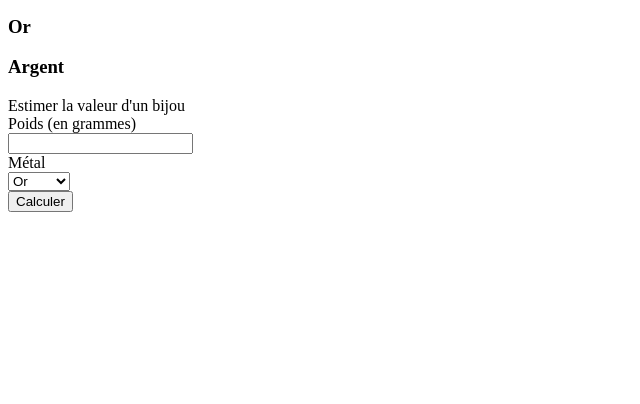
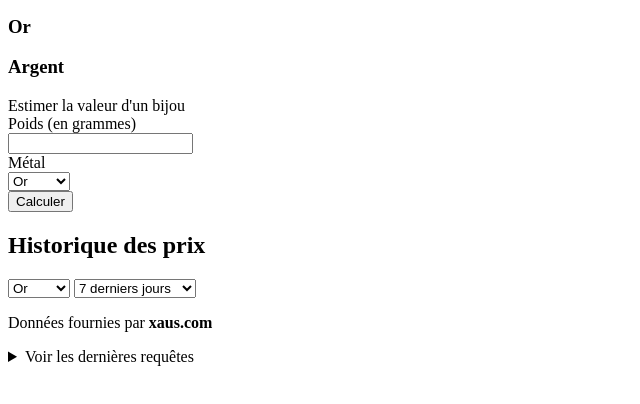
Before and after one commit to amajjoute/mizan, a plain HTML site: page index.html in a window 1280 px wide. Shown: the part 128-532 px from the top of the page, without its empty margins (0-640 px from the left). Drawn offline with Linux system fonts and the light colour scheme.

Commit message:
feat: add the two last sections structure in index

```diff
--- a/index.html
+++ b/index.html
@@ -34,7 +34,7 @@
     <main>
         <section>
             <div id="date-update" class="date-update">
-                Dernière mise à jour:
+                Dernière mise à jour: <div id="date"></div>
             </div>
         </section>
 
@@ -67,6 +67,7 @@
         </section>
 
         <section>
+            <div class="section-2">
                 <div class="title-estimer">Estimer la valeur d'un bijou</div>
                 <form id="form">
                     <div>
@@ -86,13 +87,65 @@
                         <button type="submit" class="submit-button">Calculer</button>
                     </div>
                 </form>
+
                 <div id="result" class="result"></div>
+            </div>
         </section>
 
         <section>
+            <div class="section-3">
+
+                <div class="historique-title">
+                    <h2>Historique des prix</h2>
+                </div>
+
+                <div class="historique-controls">
+                    <select name="history-metal" id="history-metal">
+                        <option value="gold">Or</option>
+                        <option value="silver">Argent</option>
+                    </select>
+
+                    <select name="history-period" id="history-period">
+                        <option value="7">7 derniers jours</option>
+                        <option value="30">30 derniers jours</option>
+                    </select>
+                </div>
+
+                <div id="history-chart" class="history-chart"
+                    role="img"
+                    aria-label="Graphique de l'historique des prix">
+                </div>
+
+            </div>
         </section>
 
-        <section></section>
+        <section>
+            <div class="section-4">
+
+                <div class="api-info">
+                    <p>
+                        Données fournies par
+                        <strong>xaus.com</strong>
+                    </p>
+                </div>
+
+                <details id="request-log" class="request-log">
+
+                    <summary>Voir les dernières requêtes</summary>
+
+                    <div class="request-log-content">
+
+                        <h3>Journal des requêtes</h3>
+
+                        <div id="request-log-list">
+                        </div>
+
+                    </div>
+
+                </details>
+
+            </div>
+        </section>
     </main>
 </body>
 </html>
```
Lines whose indentation alone changed are shown as unchanged.
